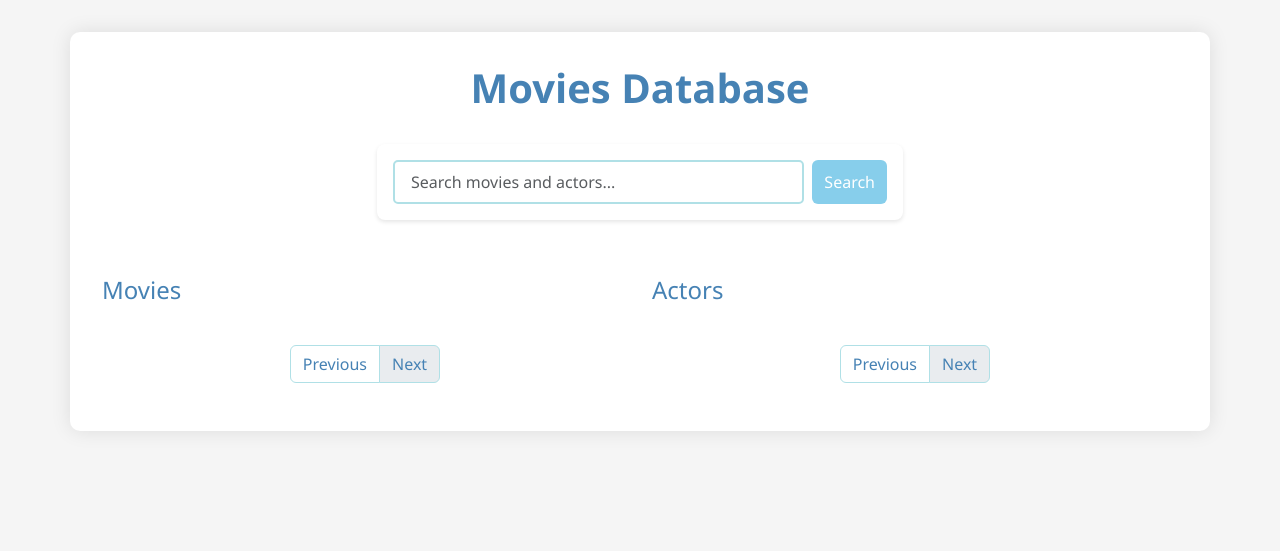
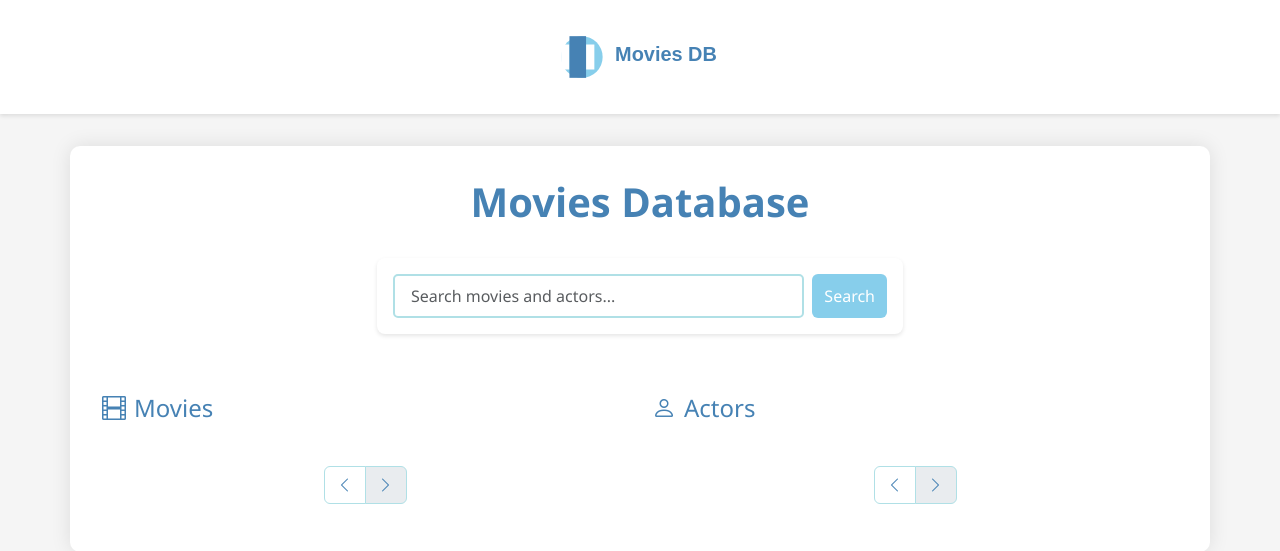
Before and after one commit to emsameen/neo4j-setup, a Flask app: template templates/index.html in a window 1280 px wide. Shown: the top 551 px of the page. Run offline with Flask 3, Linux system fonts and the light colour scheme; the template is opened without the code that fills it, so the values that code supplies are empty.

Commit message:
add website logo and icons

```diff
--- a/static/css/style.css
+++ b/static/css/style.css
@@ -11,6 +11,29 @@ body {
     font-family: 'Segoe UI', Tahoma, Geneva, Verdana, sans-serif;
 }
 
+.header {
+    background-color: var(--white);
+    padding: 1rem 0;
+    box-shadow: 0 2px 4px rgba(0, 0, 0, 0.1);
+    margin-bottom: 2rem;
+}
+
+.logo-container {
+    display: flex;
+    justify-content: center;
+    align-items: center;
+    padding: 1rem;
+}
+
+.logo {
+    height: 50px;
+    transition: transform 0.3s ease;
+}
+
+.logo:hover {
+    transform: scale(1.05);
+}
+
 .container {
     background-color: var(--white);
     border-radius: 10px;
@@ -18,6 +41,18 @@ body {
     padding: 2rem;
     margin-top: 2rem;
     margin-bottom: 2rem;
+}
+
+.section-header {
+    display: flex;
+    align-items: center;
+    gap: 0.5rem;
+    margin-bottom: 1.5rem;
+}
+
+.section-header i {
+    font-size: 1.5rem;
+    color: var(--dark-blue);
 }
 
 h1 {
@@ -30,7 +65,7 @@ h1 {
 h2 {
     color: var(--dark-blue);
     font-size: 1.5rem;
-    margin-bottom: 1.5rem;
+    margin-bottom: 0;
     font-weight: 500;
 }
 
--- a/templates/index.html
+++ b/templates/index.html
@@ -3,9 +3,18 @@
 <head>
     <title>Neo4j Movies Database</title>
     <link href="https://cdn.jsdelivr.net/npm/bootstrap@5.3.0/dist/css/bootstrap.min.css" rel="stylesheet">
+    <link href="https://cdn.jsdelivr.net/npm/bootstrap-icons@1.11.0/font/bootstrap-icons.css" rel="stylesheet">
     <link href="{{ url_for('static', filename='css/style.css') }}" rel="stylesheet">
 </head>
 <body>
+    <header class="header">
+        <div class="logo-container">
+            <a href="/">
+                <img src="{{ url_for('static', filename='images/logo.svg') }}" alt="Movies DB Logo" class="logo">
+            </a>
+        </div>
+    </header>
+
     <div class="container">
         <h1>Movies Database</h1>
 
@@ -25,7 +34,10 @@
 
         <div class="row">
             <div class="col-md-6">
-                <h2>Movies</h2>
+                <div class="section-header">
+                    <i class="bi bi-film"></i>
+                    <h2>Movies</h2>
+                </div>
                 <div class="list-group mb-3">
                     {% for movie in movies %}
                     <a href="/movie/{{ movie.title }}" class="list-group-item list-group-item-action">
@@ -43,7 +55,9 @@
                 <nav aria-label="Movie pagination">
                     <ul class="pagination justify-content-center">
                         <li class="page-item {% if current_page == 1 %}disabled{% endif %}">
-                            <a class="page-link" href="?page={{ current_page - 1 }}{% if search_query %}&search={{ search_query }}{% endif %}" tabindex="-1">Previous</a>
+                            <a class="page-link" href="?page={{ current_page - 1 }}{% if search_query %}&search={{ search_query }}{% endif %}" tabindex="-1" aria-label="Previous">
+                                <i class="bi bi-chevron-left"></i>
+                            </a>
                         </li>
                         {% for page in range(1, total_movie_pages + 1) %}
                         <li class="page-item {% if page == current_page %}active{% endif %}">
@@ -51,14 +65,19 @@
                         </li>
                         {% endfor %}
                         <li class="page-item {% if current_page == total_movie_pages %}disabled{% endif %}">
-                            <a class="page-link" href="?page={{ current_page + 1 }}{% if search_query %}&search={{ search_query }}{% endif %}">Next</a>
+                            <a class="page-link" href="?page={{ current_page + 1 }}{% if search_query %}&search={{ search_query }}{% endif %}" aria-label="Next">
+                                <i class="bi bi-chevron-right"></i>
+                            </a>
                         </li>
                     </ul>
                 </nav>
             </div>
 
             <div class="col-md-6">
-                <h2>Actors</h2>
+                <div class="section-header">
+                    <i class="bi bi-person"></i>
+                    <h2>Actors</h2>
+                </div>
                 <div class="list-group mb-3">
                     {% for actor in actors %}
                     <a href="/actor/{{ actor.name }}" class="list-group-item list-group-item-action">
@@ -73,7 +92,9 @@
                 <nav aria-label="Actor pagination">
                     <ul class="pagination justify-content-center">
                         <li class="page-item {% if current_page == 1 %}disabled{% endif %}">
-                            <a class="page-link" href="?page={{ current_page - 1 }}{% if search_query %}&search={{ search_query }}{% endif %}" tabindex="-1">Previous</a>
+                            <a class="page-link" href="?page={{ current_page - 1 }}{% if search_query %}&search={{ search_query }}{% endif %}" tabindex="-1" aria-label="Previous">
+                                <i class="bi bi-chevron-left"></i>
+                            </a>
                         </li>
                         {% for page in range(1, total_actor_pages + 1) %}
                         <li class="page-item {% if page == current_page %}active{% endif %}">
@@ -81,7 +102,9 @@
                         </li>
                         {% endfor %}
                         <li class="page-item {% if current_page == total_actor_pages %}disabled{% endif %}">
-                            <a class="page-link" href="?page={{ current_page + 1 }}{% if search_query %}&search={{ search_query }}{% endif %}">Next</a>
+                            <a class="page-link" href="?page={{ current_page + 1 }}{% if search_query %}&search={{ search_query }}{% endif %}" aria-label="Next">
+                                <i class="bi bi-chevron-right"></i>
+                            </a>
                         </li>
                     </ul>
                 </nav>
```
Also changed, not shown: static/images/logo.svg (added).
